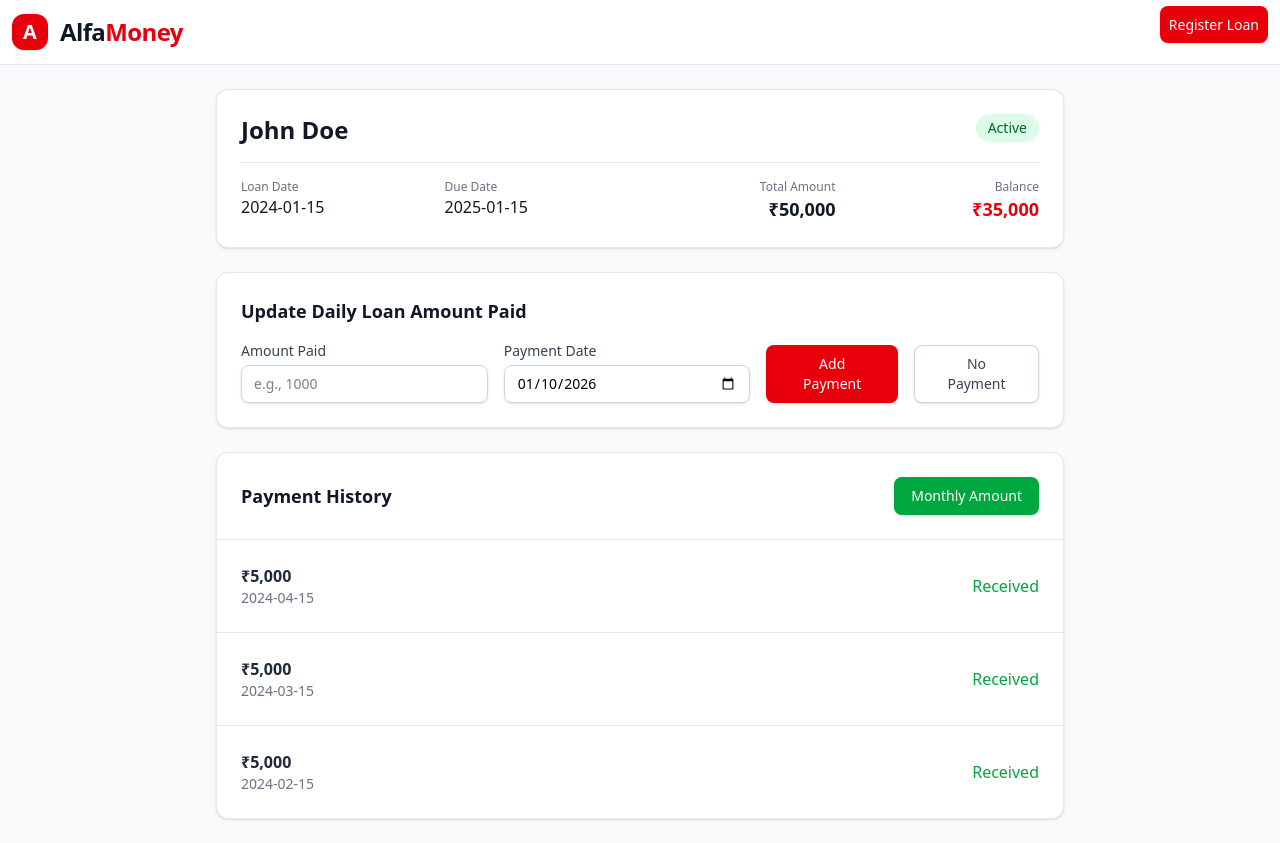
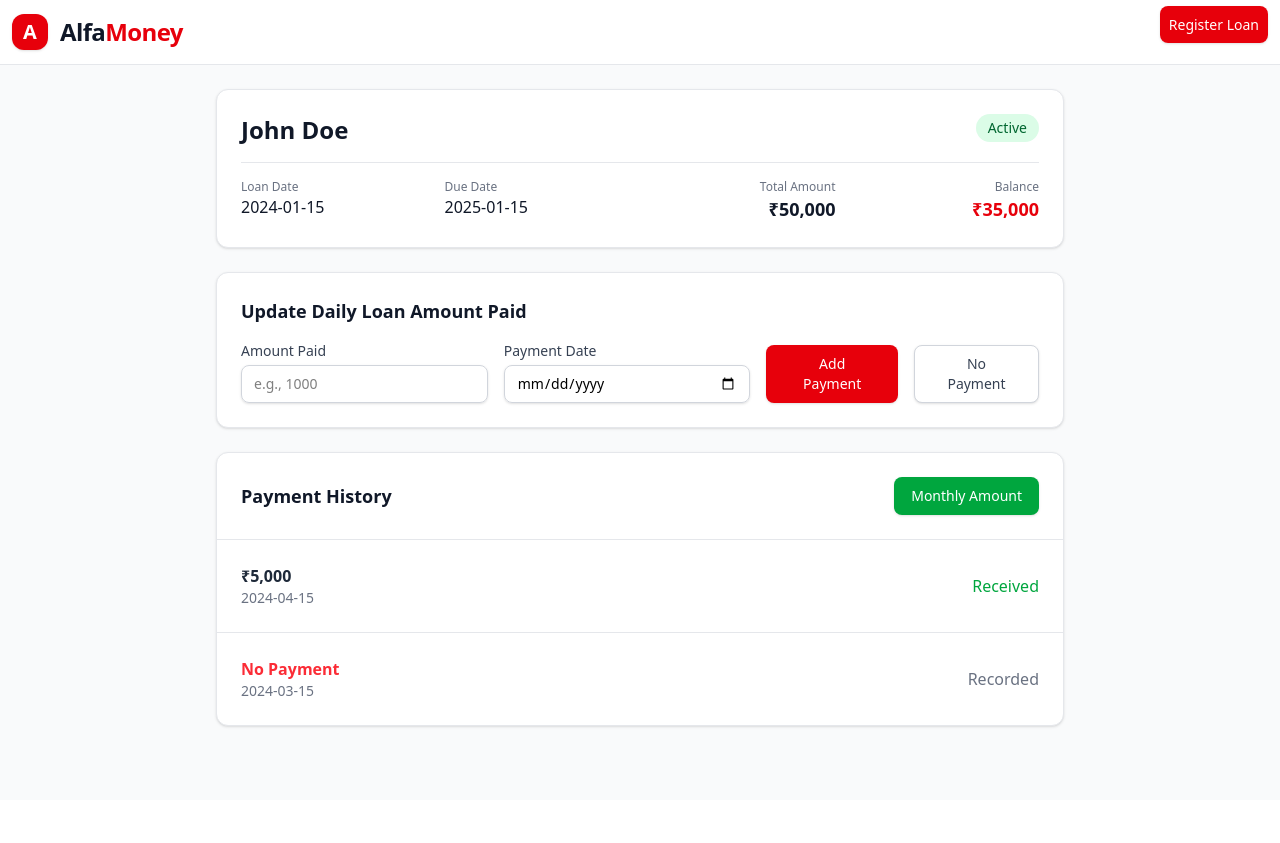
Before and after one commit to Ajay20-web/alfa-money-LMS, a React (Vite) app: page /viewDetails in a window 1280 px wide. After the commit the page ends 800 px from the top, so only its background shows below. Built offline with nearby package versions, Linux system fonts and the light colour scheme.

Commit message:
Add MonthlyAmount page and integrate routing in App.jsx; refactor LoanDetails component

```diff
--- a/src/App.jsx
+++ b/src/App.jsx
@@ -1,6 +1,7 @@
 import { HomePage } from "./pages/home/HomePage";
 import { RegisterLoan } from "./pages/registerPage/RegisterPage";
 import { LoanDetails } from "./pages/viewDetailsPage/LoanDetails";
+import { MonthlyAmount } from "./pages/monthlyAmountPage/MonthlyAmount";
 import { Routes, Route } from "react-router-dom";
 function App() {
   return (
@@ -9,6 +10,7 @@ function App() {
         <Route path="/" element={<HomePage />} />
         <Route path="/register" element={<RegisterLoan />} />
         <Route path="/viewDetails" element={<LoanDetails />} />
+        <Route path="/monthlyAmount" element={<MonthlyAmount />} />
       </Routes>
     </div>
   );
--- /dev/null
+++ b/src/pages/monthlyAmountPage/MonthlyAmount.jsx
@@ -0,0 +1,64 @@
+import { useEffect } from "react";
+import { MainHeader } from "../../components/MainHeader";
+
+export function MonthlyAmount({ onBack }) {
+  useEffect(() => {
+    document.title = "Monthly Payment Summary | ALFA";
+  }, []);
+
+  return (
+    <>
+      <MainHeader />
+
+      <main className="max-w-4xl mx-auto p-6">
+        {/* Card Container */}
+        <section className="bg-white rounded-xl shadow-sm border border-gray-200">
+          {/* Card Header */}
+          <header className="p-6 border-b border-gray-200 flex justify-between items-center">
+            <div>
+              <h2 className="text-lg font-bold text-gray-900">ALFA</h2>
+              <p className="text-sm text-gray-500">Monthly Payment Summary</p>
+            </div>
+            <button
+              type="button"
+              onClick={onBack}
+              className="inline-flex justify-center items-center px-4 py-2 border border-gray-300 rounded-lg shadow-sm text-sm font-medium text-gray-700 bg-white hover:bg-gray-50 focus:outline-none focus:ring-2 focus:ring-offset-2 focus:ring-red-500 transition-colors duration-200"
+            >
+              Daily View
+            </button>
+          </header>
+
+          <div className="flow-root">
+            {/* Summary Section */}
+            <section
+              aria-label="Financial Summary"
+              className="p-6 border-b border-gray-100 grid grid-cols-2 gap-4"
+            >
+              <div>
+                <p className="text-xs text-gray-500">Total Loan Amount</p>
+                <p className="font-bold text-xl text-gray-900">₹50,000</p>
+              </div>
+              <div className="text-right">
+                <p className="text-xs text-gray-500">Remaining Balance</p>
+                <p className="font-bold text-xl text-red-600">₹35,000</p>
+              </div>
+            </section>
+
+            {/* List of Payments */}
+            <ul role="list" className="divide-y divide-gray-200">
+              {/* Items */}
+              <li className="p-4 sm:p-6 flex justify-between items-center hover:bg-gray-50">
+                <p className="font-semibold text-gray-800">April 2024</p>
+                <p className="font-medium text-green-600 text-lg">₹5,000</p>
+              </li>
+              <li className="p-4 sm:p-6 flex justify-between items-center hover:bg-gray-50">
+                <p className="font-semibold text-gray-800">March 2024</p>
+                <p className="font-medium text-green-600 text-lg">₹5,000</p>
+              </li>
+            </ul>
+          </div>
+        </section>
+      </main>
+    </>
+  );
+}
--- a/src/pages/viewDetailsPage/LoanDetails.jsx
+++ b/src/pages/viewDetailsPage/LoanDetails.jsx
@@ -1,105 +1,68 @@
-import { useState } from "react";
 import { MainHeader } from "../../components/MainHeader";
-
-// Mock data for a single loan, as we don't have access to the router or full mock data file.
-const loanDetails = {
-  id: "loan-001",
-  borrowerName: "John Doe",
-  loanDate: "2024-01-15",
-  dueDate: "2025-01-15",
-  totalLoanAmount: 50000,
-  remainingAmount: 35000,
-  payments: [
-    { date: "2024-02-15", amount: 5000 },
-    { date: "2024-03-15", amount: 5000 },
-    { date: "2024-04-15", amount: 5000 },
-  ],
-};
+import { Link } from "react-router-dom";
 
 export function LoanDetails() {
-  const [payments, setPayments] = useState(loanDetails.payments);
-  const [paymentAmount, setPaymentAmount] = useState("");
-  const [paymentDate, setPaymentDate] = useState(
-    new Date().toISOString().split("T")[0]
-  );
-
-  const handleAddPayment = (e) => {
-    e.preventDefault();
-    if (!paymentAmount || !paymentDate) return;
-
-    const newPayment = {
-      date: paymentDate,
-      amount: parseFloat(paymentAmount),
-    };
-
-    setPayments([...payments, newPayment]);
-    // Here you would also update the loan's remaining amount
-    // For this example, we'll just add to the list.
-    setPaymentAmount("");
-  };
-
-  const handleNoPayment = () => {
-    if (!paymentDate) return;
-
-    const newPayment = {
-      date: paymentDate,
-      amount: 0,
-    };
-
-    setPayments([...payments, newPayment]);
-  };
-
   return (
     <>
       <MainHeader />
-      <div className="max-w-4xl mx-auto p-6 space-y-6 ">
-        {/* Loan Information Header */}
-        <header className="bg-white rounded-xl shadow-sm border border-gray-200 p-6">
-          <div className="flex flex-col sm:flex-row justify-between items-start mb-4">
-            <h2 className="text-2xl font-bold text-gray-900">
-              {loanDetails.borrowerName}
+
+      {/* Page Wrapper */}
+      <main className="max-w-4xl mx-auto p-6 space-y-6">
+        {/* --- SECTION 1: Loan Overview --- */}
+        <section
+          aria-labelledby="loan-overview-title"
+          className="bg-white rounded-xl shadow-sm border border-gray-200 p-6"
+        >
+          {/* Card Header */}
+          <header className="flex flex-col sm:flex-row justify-between items-start mb-4">
+            <h2
+              id="loan-overview-title"
+              className="text-2xl font-bold text-gray-900"
+            >
+              {/* Firebase: Borrower Name */}
+              John Doe
             </h2>
-            <span
-              className={`mt-2 sm:mt-0 px-3 py-1 rounded-full text-sm font-medium bg-green-100 text-green-800 self-start`}
-            >
+            <span className="mt-2 sm:mt-0 px-3 py-1 rounded-full text-sm font-medium bg-green-100 text-green-800 self-start">
+              {/* Firebase: Status */}
               Active
             </span>
-          </div>
+          </header>
+
+          {/* Data Grid */}
           <div className="grid grid-cols-2 sm:grid-cols-4 gap-x-4 gap-y-6 pt-4 border-t border-gray-200">
             <div>
               <p className="text-xs text-gray-500">Loan Date</p>
-              <p className="font-medium text-gray-900">
-                {loanDetails.loanDate}
-              </p>
+              <p className="font-medium text-gray-900">2024-01-15</p>
             </div>
             <div>
               <p className="text-xs text-gray-500">Due Date</p>
-              <p className="font-medium text-gray-900">{loanDetails.dueDate}</p>
+              <p className="font-medium text-gray-900">2025-01-15</p>
             </div>
             <div className="text-left sm:text-right">
               <p className="text-xs text-gray-500">Total Amount</p>
-              <p className="font-bold text-lg text-gray-900">
-                ₹{loanDetails.totalLoanAmount.toLocaleString()}
-              </p>
+              <p className="font-bold text-lg text-gray-900">₹50,000</p>
             </div>
             <div className="text-left sm:text-right">
               <p className="text-xs text-gray-500">Balance</p>
-              <p className="font-bold text-lg text-red-600">
-                ₹{loanDetails.remainingAmount.toLocaleString()}
-              </p>
+              <p className="font-bold text-lg text-red-600">₹35,000</p>
             </div>
           </div>
-        </header>
+        </section>
 
-        {/* Add Payment Form */}
-        <div className="bg-white rounded-xl shadow-sm border border-gray-200 p-6">
-          <h3 className="text-lg font-bold text-gray-900 mb-4">
+        {/* --- SECTION 2: Add Payment Form --- */}
+        <section
+          aria-labelledby="add-payment-title"
+          className="bg-white rounded-xl shadow-sm border border-gray-200 p-6"
+        >
+          <h3
+            id="add-payment-title"
+            className="text-lg font-bold text-gray-900 mb-4"
+          >
             Update Daily Loan Amount Paid
           </h3>
-          <form
-            onSubmit={handleAddPayment}
-            className="flex flex-col sm:flex-row items-end gap-4"
-          >
+
+          {/* Add your Firebase onSubmit handler here */}
+          <form className="flex flex-col sm:flex-row items-end gap-4">
             <div className="w-full sm:w-1/3">
               <label
                 htmlFor="paymentAmount"
@@ -111,8 +74,6 @@ export function LoanDetails() {
                 type="number"
                 id="paymentAmount"
                 name="paymentAmount"
-                value={paymentAmount}
-                onChange={(e) => setPaymentAmount(e.target.value)}
                 className="block w-full rounded-lg border border-gray-300 px-3 py-2 shadow-sm focus:border-red-500 focus:outline-none focus:ring-1 focus:ring-red-500 sm:text-sm"
                 placeholder="e.g., 1000"
                 required
@@ -129,84 +90,67 @@ export function LoanDetails() {
                 type="date"
                 id="paymentDate"
                 name="paymentDate"
-                value={paymentDate}
-                onChange={(e) => setPaymentDate(e.target.value)}
                 className="block w-full rounded-lg border border-gray-300 px-3 py-2 shadow-sm focus:border-red-500 focus:outline-none focus:ring-1 focus:ring-red-500 sm:text-sm"
                 required
               />
             </div>
+
             <button
               type="submit"
               className="w-full sm:w-auto mt-4 sm:mt-0 inline-flex justify-center items-center px-6 py-2 border border-transparent rounded-lg shadow-sm text-sm font-medium text-white bg-red-600 hover:bg-red-700 focus:outline-none focus:ring-2 focus:ring-offset-2 focus:ring-red-500 transition-colors duration-200"
             >
               Add Payment
             </button>
+
             <button
               type="button"
-              onClick={handleNoPayment}
               className="w-full sm:w-auto mt-4 sm:mt-0 inline-flex justify-center items-center px-6 py-2 border border-gray-300 rounded-lg shadow-sm text-sm font-medium text-gray-700 bg-white hover:bg-gray-50 focus:outline-none focus:ring-2 focus:ring-offset-2 focus:ring-red-500 transition-colors duration-200"
             >
               No Payment
             </button>
           </form>
-        </div>
+        </section>
 
-        {/* Payment History */}
-        <div className="bg-white rounded-xl shadow-sm border border-gray-200">
+        {/* --- SECTION 3: Payment History --- */}
+        <section
+          aria-labelledby="history-title"
+          className="bg-white rounded-xl shadow-sm border border-gray-200"
+        >
           <header className="p-6 border-b border-gray-200 flex justify-between items-center">
-            <h3 className="text-lg font-bold text-gray-900">Payment History</h3>
-            <button
-              type="button"
+            <h3 id="history-title" className="text-lg font-bold text-gray-900">
+              Payment History
+            </h3>
+            <Link
+              to="/monthlyAmount"
               className="inline-flex justify-center items-center px-4 py-2 border border-transparent rounded-lg shadow-sm text-sm font-medium text-white bg-green-600 hover:bg-green-700 focus:outline-none focus:ring-2 focus:ring-offset-2 focus:ring-green-500 transition-colors duration-200"
             >
               Monthly Amount
-            </button>
+            </Link>
           </header>
+
           <div className="flow-root">
             <ul role="list" className="divide-y divide-gray-200">
-              {payments.length > 0 ? (
-                payments
-                  .slice()
-                  .reverse()
-                  .map((payment, index) => (
-                    <li
-                      key={index}
-                      className="p-4 sm:p-6 flex justify-between items-center"
-                    >
-                      <div>
-                        <p
-                          className={`font-semibold ${
-                            payment.amount > 0
-                              ? "text-gray-800"
-                              : "text-red-500"
-                          }`}
-                        >
-                          {payment.amount > 0
-                            ? `₹${payment.amount.toLocaleString()}`
-                            : "No Payment"}
-                        </p>
-                        <p className="text-sm text-gray-500">{payment.date}</p>
-                      </div>
-                      <span
-                        className={`font-medium ${
-                          payment.amount > 0
-                            ? "text-green-600"
-                            : "text-gray-500"
-                        }`}
-                      >
-                        {payment.amount > 0 ? "Received" : "Recorded"}
-                      </span>
-                    </li>
-                  ))
-              ) : (
-                <li className="p-6 text-center text-gray-500">
-                  No payments recorded yet.
-                </li>
-              )}
+              {/* Example Item 1: Received Payment */}
+              <li className="p-4 sm:p-6 flex justify-between items-center hover:bg-gray-50">
+                <div>
+                  <p className="font-semibold text-gray-800">₹5,000</p>
+                  <p className="text-sm text-gray-500">2024-04-15</p>
+                </div>
+                <span className="font-medium text-green-600">Received</span>
+              </li>
+
+              {/* Example Item 2: No Payment (Zero) */}
+              <li className="p-4 sm:p-6 flex justify-between items-center hover:bg-gray-50">
+                <div>
+                  <p className="font-semibold text-red-500">No Payment</p>
+                  <p className="text-sm text-gray-500">2024-03-15</p>
+                </div>
+                <span className="font-medium text-gray-500">Recorded</span>
+              </li>
             </ul>
           </div>
-        </div>
-      </div>
+        </section>
+      </main>
     </>
   );
 }
```
